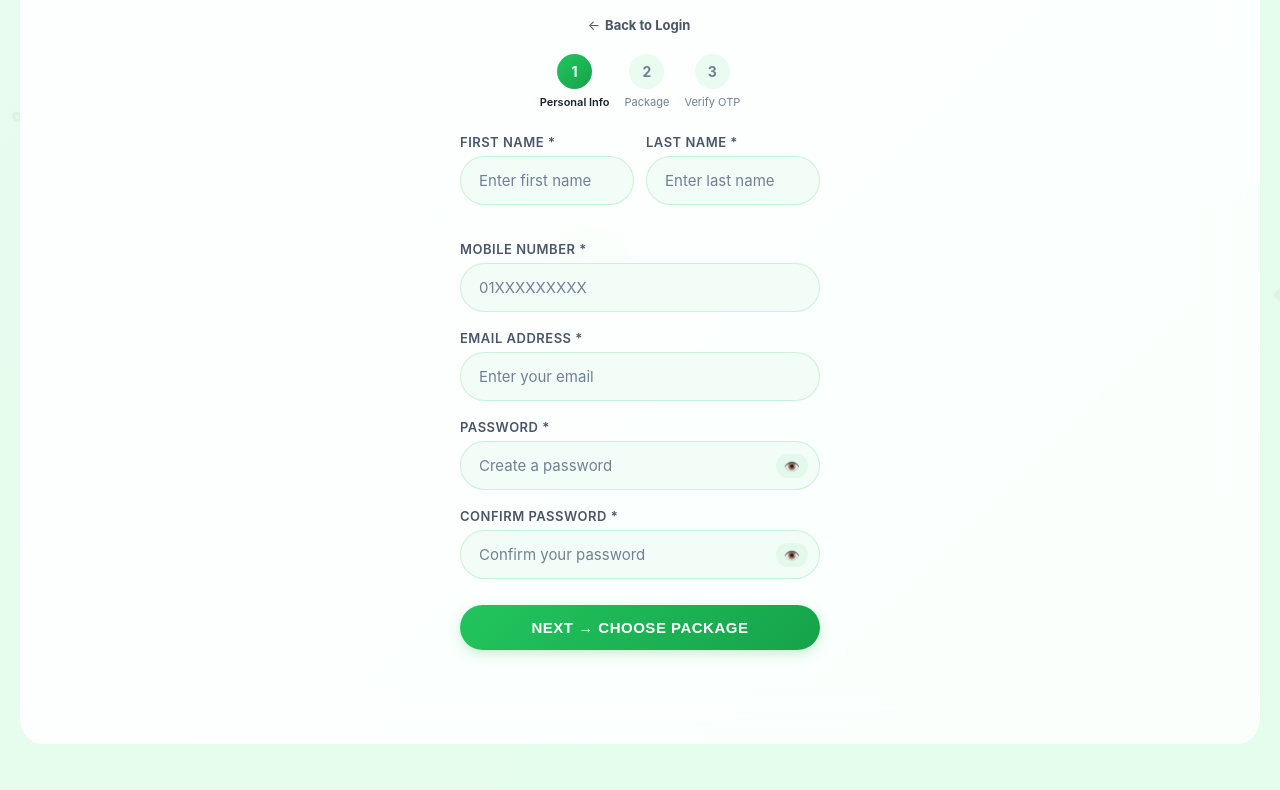
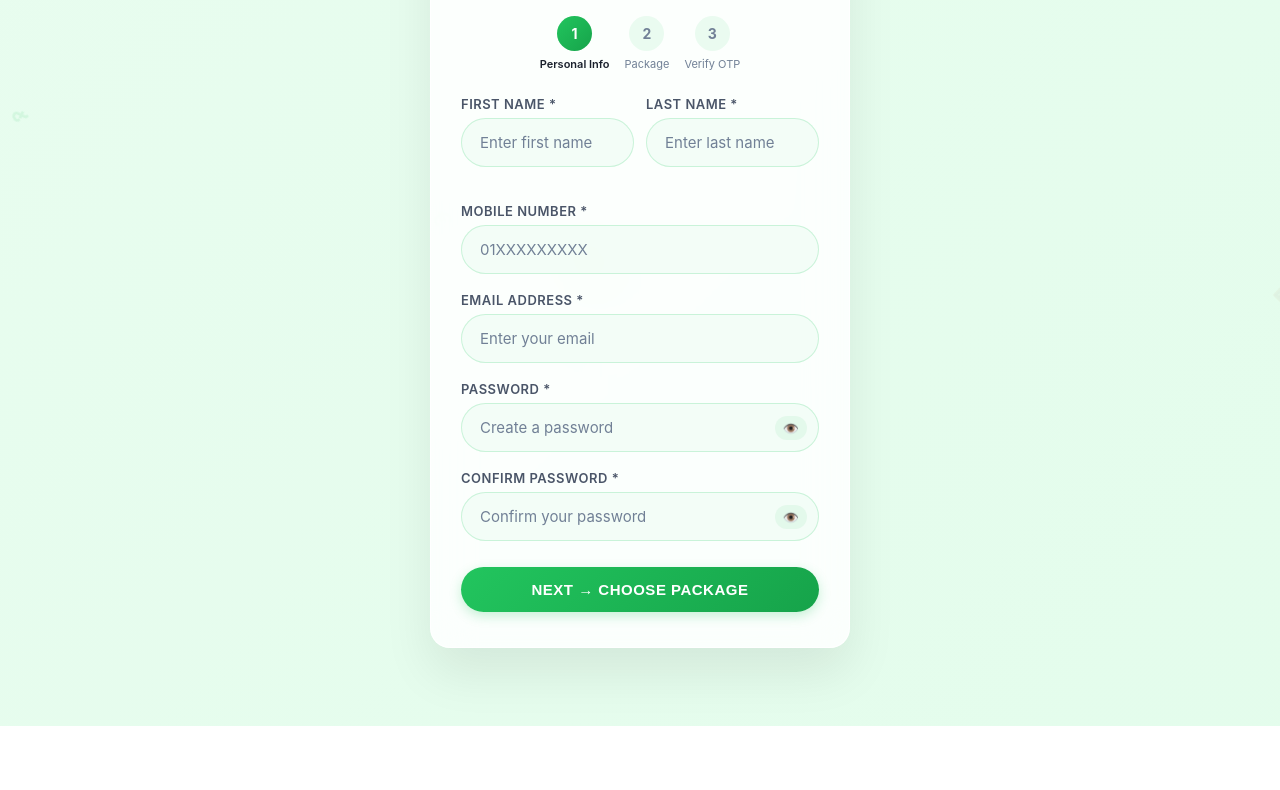
Before and after one commit to iamrashelmiah/phcc, a plain HTML site: page c_Users_HP_Desktop_PocketHisab_signup.html in a window 1280 px wide. Shown: the part 413-1203 px from the top of the page. After the commit the page ends 1139 px from the top, so only its background shows below. Drawn offline with Linux system fonts and the light colour scheme.

Commit message:
Add files via upload

```diff
--- a/c_Users_HP_Desktop_PocketHisab_signup.html
+++ b/c_Users_HP_Desktop_PocketHisab_signup.html
@@ -643,26 +643,24 @@
         /* New styles for main-content glass effect */
         @media (min-width: 769px) {
             .main-content {
-                background: var(--glass-bg);
-                border: 1px solid var(--glass-border);
-                border-radius: 24px;
-                margin: 80px 20px 40px;
-                padding: 40px;
+                /* Revert to simple container */
+                margin: 0;
+                padding: 82px 16px 24px;
             }
         }
 
         /* Glass Card */
         .glass-card {
-            border-radius: 20px;
             padding: 35px 30px;
             width: 100%;
             max-width: 420px;
             position: relative;
             overflow: hidden;
             transition: all 0.3s ease;
-            background: transparent; /* Make inner card transparent */
-            box-shadow: none; /* Remove shadow from inner card */
-            border: none; /* Remove border from inner card */
+            background: var(--glass-bg);
+            border: 1px solid var(--glass-border);
+            box-shadow: var(--glass-shadow);
+            border-radius: 20px;
         }
 
         .glass-card:hover {
@@ -1341,12 +1339,9 @@
         /* Performance: Enable blur effect only on larger screens */
         @media (min-width: 769px) {
             .navbar,
-            .main-content { /* Apply blur to main-content instead of glass-card */
+            .glass-card {
                 -webkit-backdrop-filter: blur(20px);
                 backdrop-filter: blur(20px);
-            }
-            .glass-card {
-                backdrop-filter: none; /* Ensure inner card does not have blur */
             }
         }
 
```
Also changed, not shown: forgot-password.html (+8 -13 lines), index.html (+8 -13 lines).
